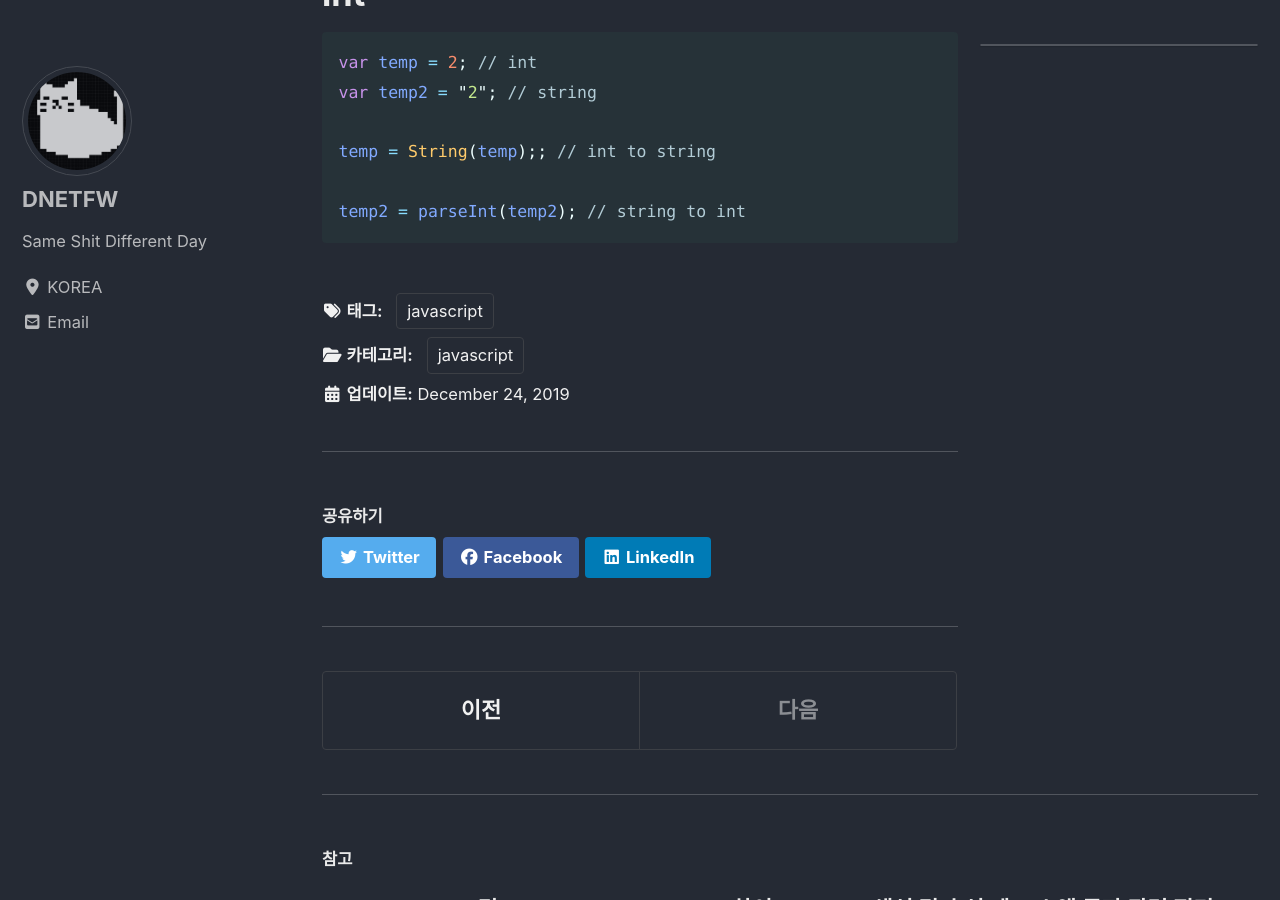
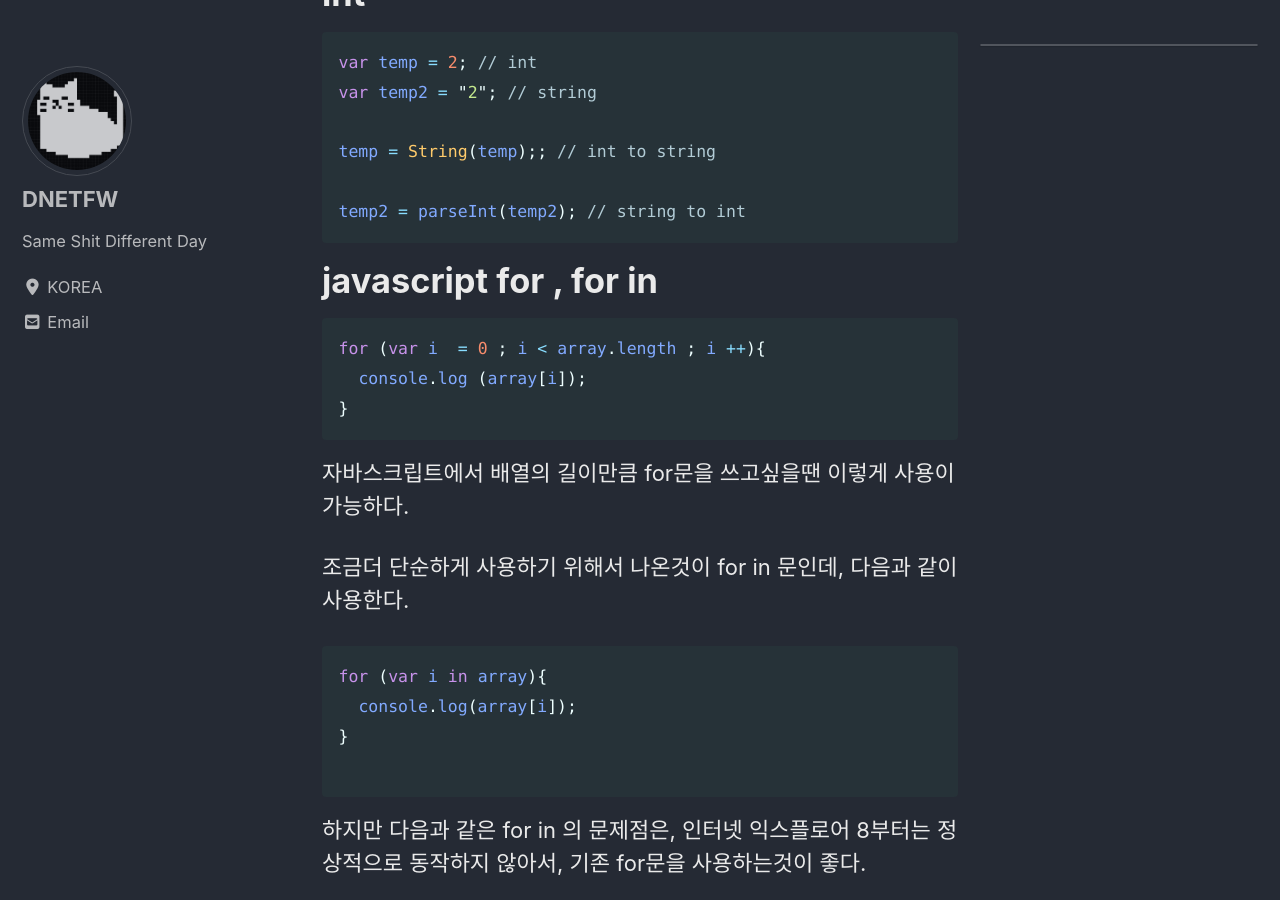
Before and after one commit to dnetfw/dnetfw.github.io, a Jekyll site: the page built from _posts/2019-12-24-01_jsstudy.md, in a window 1280 px wide and 900 px high, scrolled down 406 px. Built offline with Jekyll 4.4.1, drawn with Linux system fonts in a browser that asks for light colours; cached includes are drawn as plain includes; nearby versions of some CDN libraries; some of the changed text lies outside the part shown.

Commit message:
javascript 추가기능 수정

````diff
--- a/_posts/2019-12-24-01_jsstudy.md
+++ b/_posts/2019-12-24-01_jsstudy.md
@@ -29,3 +29,35 @@ temp = String(temp);; // int to string
 
 temp2 = parseInt(temp2); // string to int
 ```
+
+
+# javascript for , for in
+
+```javascript
+for (var i  = 0 ; i < array.length ; i ++){
+  console.log (array[i]);
+}
+```
+
+자바스크립트에서 배열의 길이만큼 for문을 쓰고싶을땐 이렇게 사용이 가능하다.
+
+조금더 단순하게 사용하기 위해서 나온것이 for in 문인데, 다음과 같이 사용한다.
+
+```javascript
+for (var i in array){
+  console.log(array[i]);
+}
+
+```
+
+하지만 다음과 같은 for in 의 문제점은, 인터넷 익스플로어 8부터는 정상적으로 동작하지 않아서, 기존 for문을 사용하는것이 좋다.
+
+
+만약 배열 탐색하여 안에 있는 원소를 보고 싶은 구문이 있다면 다음과 같이 사용한다.
+
+
+```javascript
+for(var i = 0 ; items; items = array[i]; i++){
+  console.log(items);
+}
+```
````
Also changed, not shown: other parts of _posts/2019-12-24-01_jsstudy.md (+1 -1 lines).
